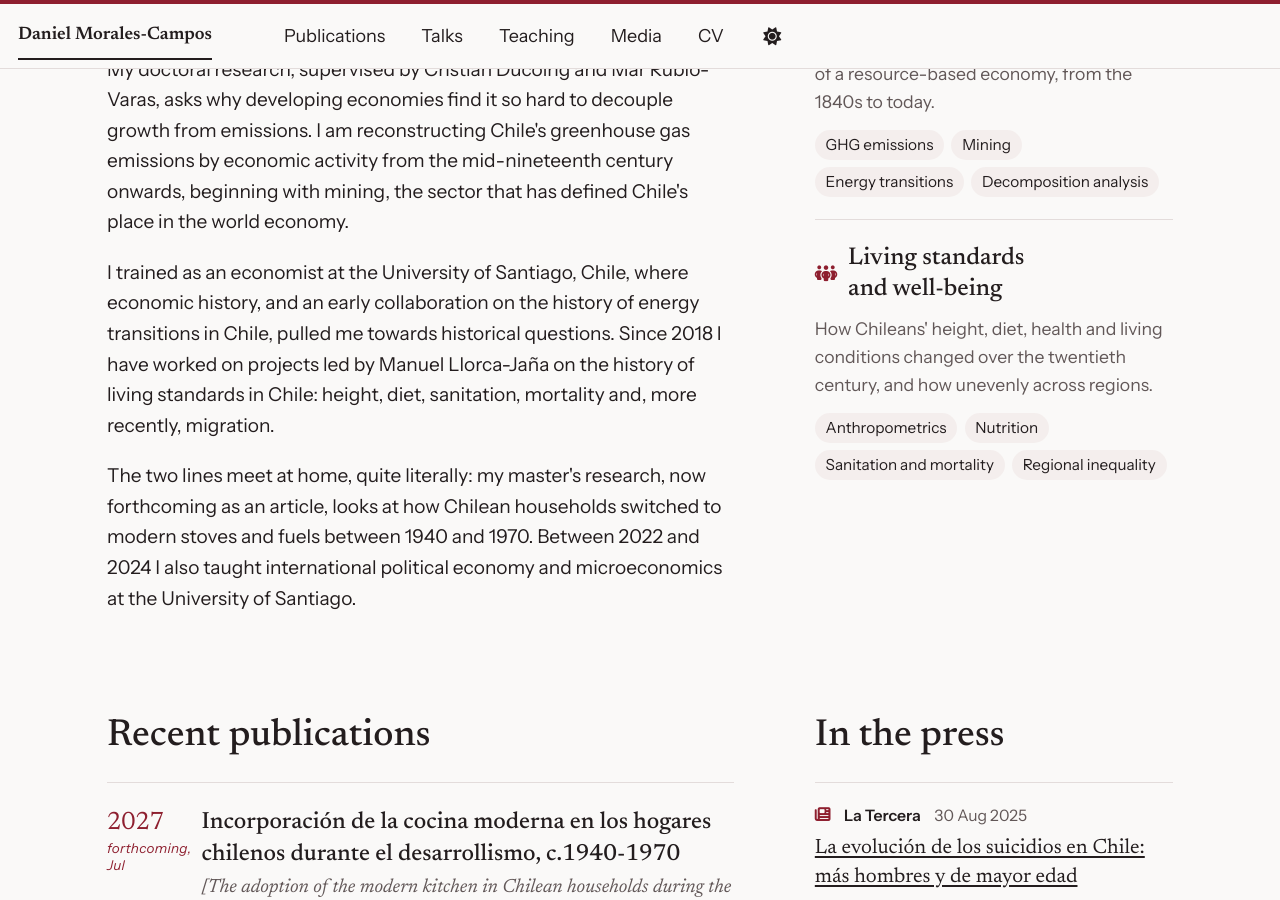
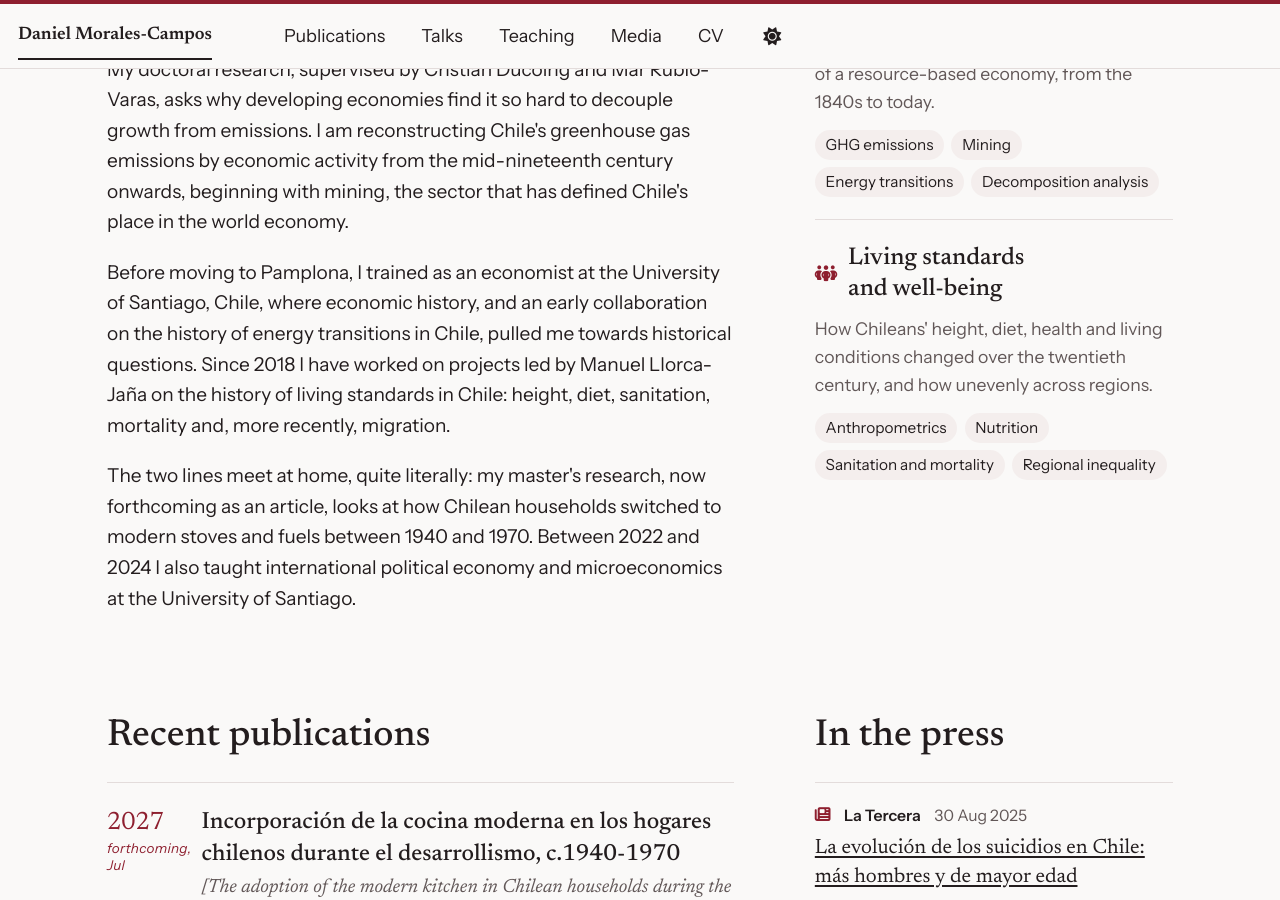
Before and after one commit to danielmoralesc/danielmoralesc.github.io, a Jekyll site: the page built from _pages/about.md, in a window 1280 px wide and 900 px high, scrolled down 1363 px. Built offline with Jekyll 4.4.1, drawn with Linux system fonts in a browser that asks for light colours; some web fonts are replaced; a script bundle is joined from its source files by our own code; library files that are not in the unit come from our copies.

Commit message:
About: transición hacia la etapa en Chile
Tras reordenar los párrafos, «Before moving to Pamplona» enlaza la tesis con la trayectoria anterior.

```diff
--- a/_data/resume.json
+++ b/_data/resume.json
@@ -28,7 +28,7 @@
     "about": [
       "I am a Chilean economic historian based in Pamplona, where I am a PhD candidate at the Public University of Navarre. I am interested in the long run: how an economy built on natural resources became richer, and what that cost its people and its environment along the way.",
       "My doctoral research, supervised by Cristián Ducoing and Mar Rubio-Varas, asks why developing economies find it so hard to decouple growth from emissions. I am reconstructing Chile's greenhouse gas emissions by economic activity from the mid-nineteenth century onwards, beginning with mining, the sector that has defined Chile's place in the world economy.",
-      "I trained as an economist at the University of Santiago, Chile, where economic history, and an early collaboration on the history of energy transitions in Chile, pulled me towards historical questions. Since 2018 I have worked on projects led by Manuel Llorca-Jaña on the history of living standards in Chile: height, diet, sanitation, mortality and, more recently, migration.",
+      "Before moving to Pamplona, I trained as an economist at the University of Santiago, Chile, where economic history, and an early collaboration on the history of energy transitions in Chile, pulled me towards historical questions. Since 2018 I have worked on projects led by Manuel Llorca-Jaña on the history of living standards in Chile: height, diet, sanitation, mortality and, more recently, migration.",
       "The two lines meet at home, quite literally: my master's research, now forthcoming as an article, looks at how Chilean households switched to modern stoves and fuels between 1940 and 1970. Between 2022 and 2024 I also taught international political economy and microeconomics at the University of Santiago."
     ],
     "researchLines": [
```
